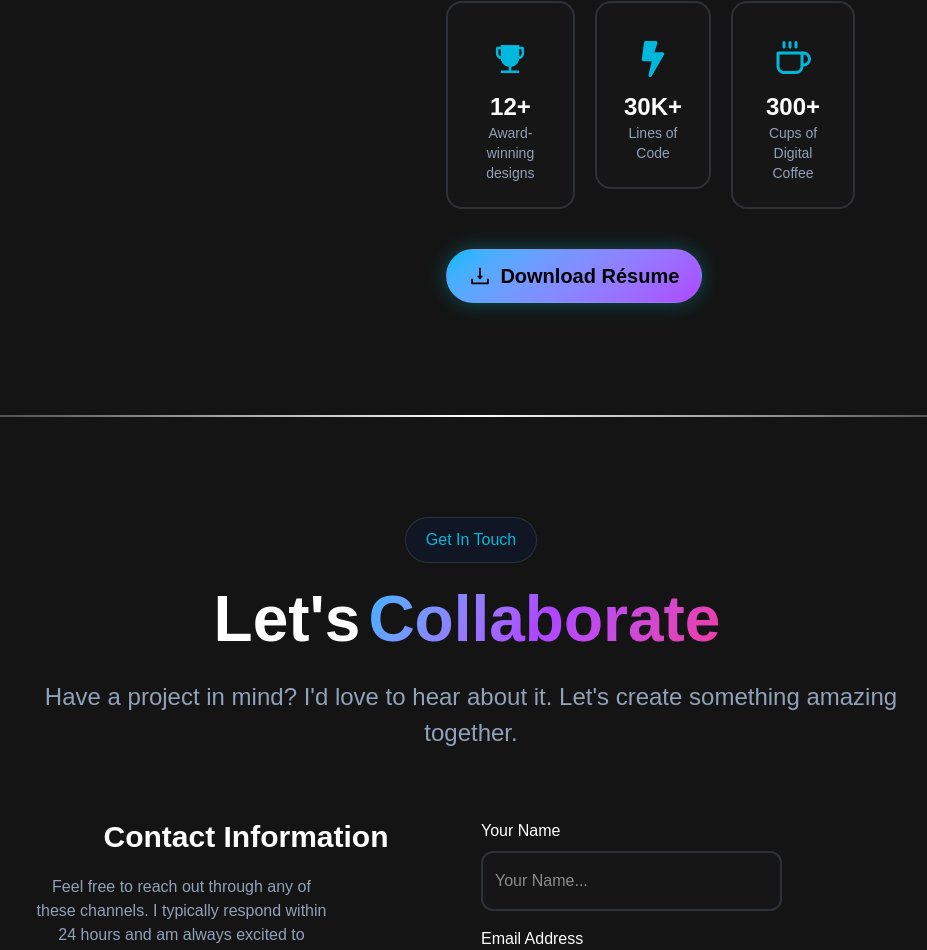
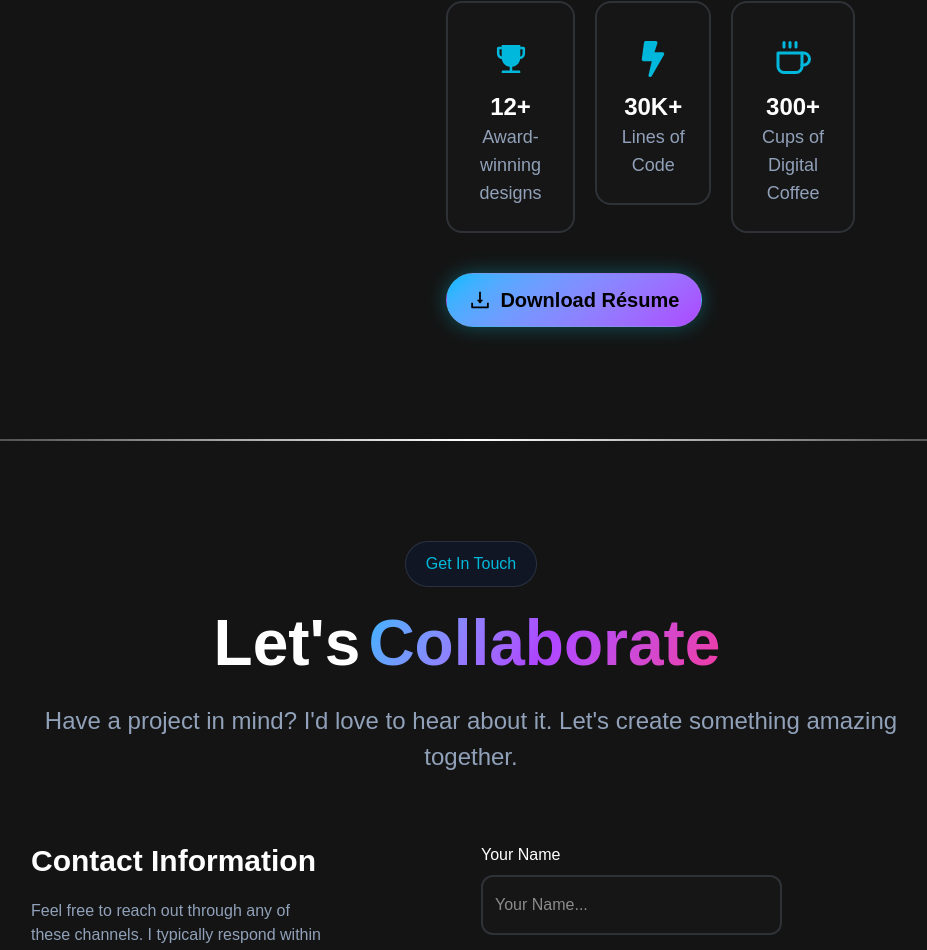
Before and after one commit to egharevbanosa58-debug/my-code-stack, a Next.js app in the folder my-stack/: page / in a window 1280 px wide. Shown: the part 5318-6268 px from the top of the page, without its empty margins (169-1096 px from the left). Built offline with nearby package versions, Linux system fonts and the light colour scheme.

Commit message:
Minor fixes

```diff
--- a/my-stack/app/page.js
+++ b/my-stack/app/page.js
@@ -446,7 +446,7 @@ on 2025-11-02</p>
                         <AiFillTrophy className="text-cyan-500" />
                       </span>
                       <h2 className='text-xl md:text-2xl font-bold text-black dark:text-white text-center'>12+</h2>
-                      <p className='dark:text-slate-400 text-slate-600 text-center text-sm'>Award-winning designs</p>
+                      <p className='dark:text-slate-400 text-slate-600 text-center md:text-lg text-sm'>Award-winning designs</p>
                     </div>
                   </div>
 
@@ -456,7 +456,7 @@ on 2025-11-02</p>
                         <FaBolt className="text-cyan-500" />
                       </span>
                       <h2 className='textt-xl md:text-2xl font-bold text-black dark:text-white text-center'>30K+</h2>
-                      <p className='dark:text-slate-400 text-slate-600 text-center text-sm'>Lines of Code</p>
+                      <p className='dark:text-slate-400 text-slate-600 text-center text-sm md:text-lg'>Lines of Code</p>
                     </div>
                   </div>
 
@@ -466,7 +466,7 @@ on 2025-11-02</p>
                         <FiCoffee className="text-cyan-500" />
                       </span>
                       <h2 className='text-xl md:text-2xl font-bold text-black dark:text-white text-center'>300+</h2>
-                      <p className='dark:text-slate-400 text-slate-600 text-center text-sm'>Cups of Digital Coffee</p>
+                      <p className='dark:text-slate-400 text-slate-600 text-center text-sm md:text-lg'>Cups of Digital Coffee</p>
                     </div>
                   </div>
                 </div>
@@ -506,8 +506,8 @@ on 2025-11-02</p>
             <div className="flex flex-col md:flex-row gap-5 px-5 md:px-50">
               {/* Contact Info */}
               <div className="flex-1 flex flex-col gap-5">
-                <h2 className="font-bold text-3xl text-center">Contact Information</h2>
-                <p className="dark:text-slate-400 text-slate-600 md:w-[70%] text-center">Feel free to reach out through any of these channels. I typically respond within 24 hours and am always excited to discuss new opportunities.</p>
+                <h2 className="font-bold text-3xl md:text-start text-center">Contact Information</h2>
+                <p className="dark:text-slate-400 text-slate-600 md:w-[70%] md:text-start text-center">Feel free to reach out through any of these channels. I typically respond within 24 hours and am always excited to discuss new opportunities.</p>
 
                 <div className="flex flex-col gap-5">
                   <ContactDiv
```
